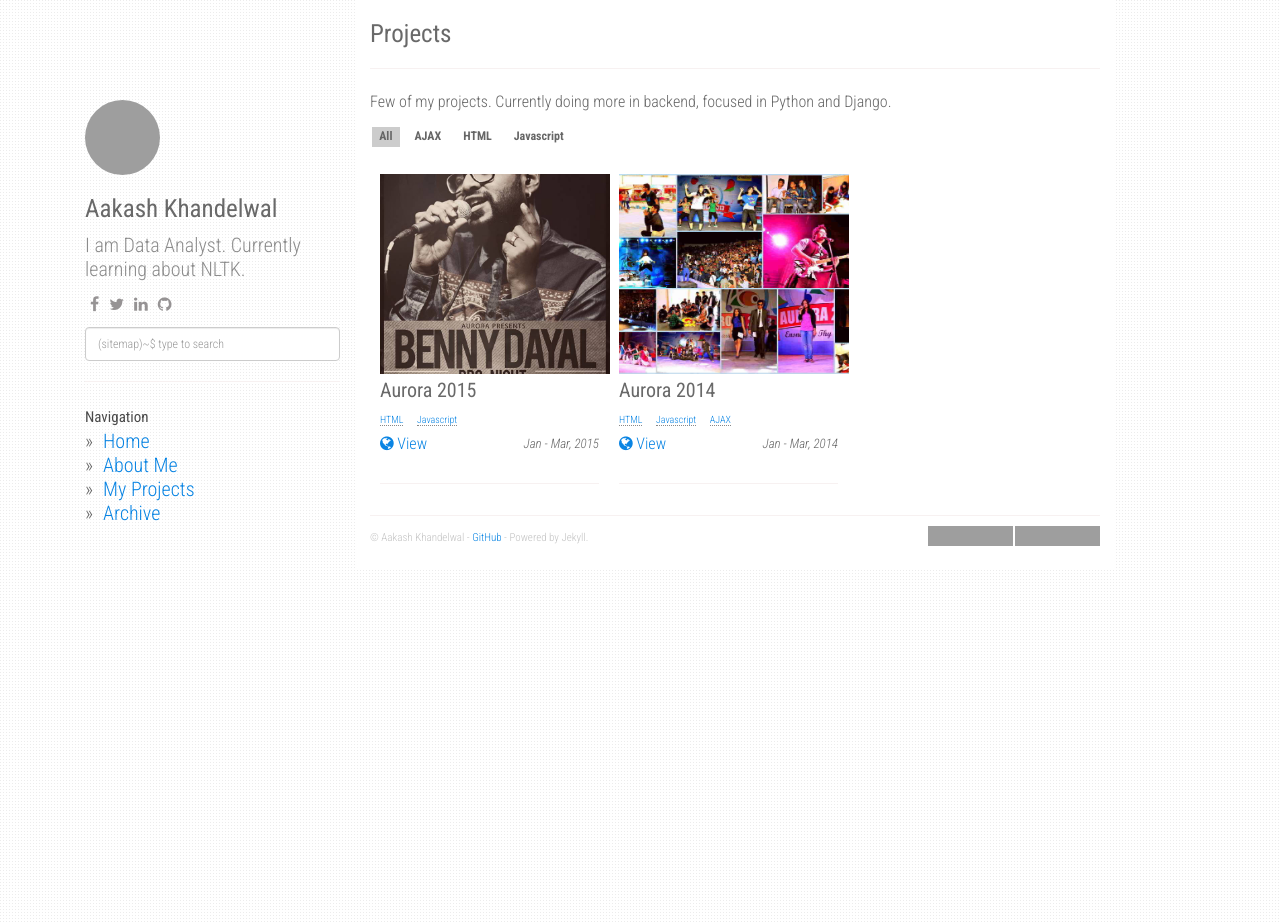
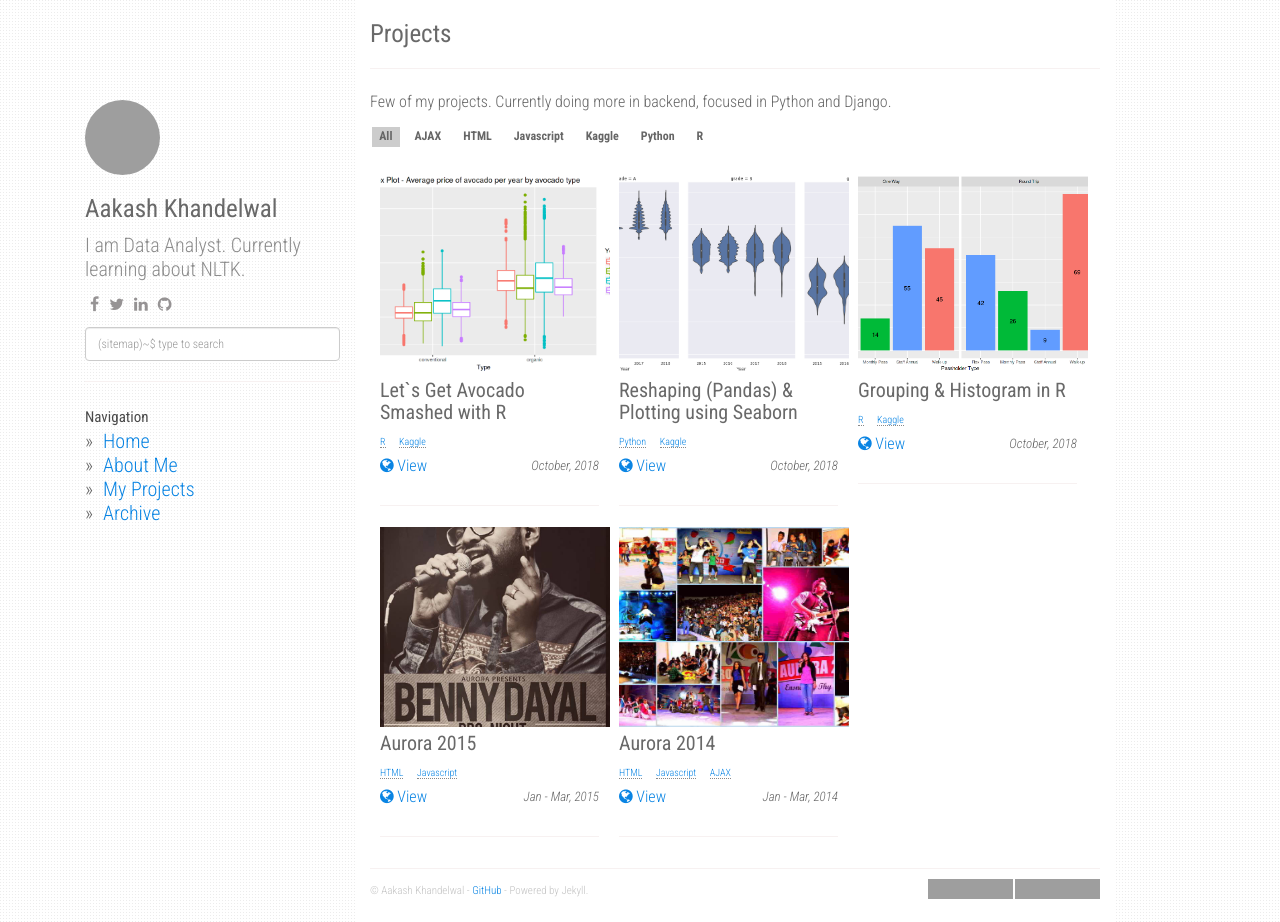
Before and after one commit to aakashkh/data-patterns, a Jekyll site: the page built from projects.md, in a window 1280 px wide and 922 px high. Built offline with Jekyll 4.4.1, drawn with Linux system fonts in a browser that asks for light colours; nearby versions of some CDN libraries; grey boxes are pictures that could not be loaded.

Commit message:
create pages for projects

```diff
--- a/_data/projects.json
+++ b/_data/projects.json
@@ -1,16 +1,41 @@
 [
 	{
-		"slug": "Aurora 2015",
+	"slug": "boxplot_r",
+	"name": "Let`s Get Avocado Smashed with R",
+	"image": "boxplot_r.png",
+	"url": "https://www.kaggle.com/aakashkh/let-s-get-avocado-smashed-with-r",
+	"date": "October, 2018",
+	"tags": ["R","Kaggle"]
+	},
+	{
+	"slug": "violin_python",
+	"name": "Reshaping (Pandas) & Plotting using Seaborn",
+	"image": "violin_python.png",
+	"url": "https://www.kaggle.com/aakashkh/reshaping-pandas-plots-box-violin-seaborn",
+	"date": "October, 2018",
+	"tags": ["Python","Kaggle"]
+	},
+	{
+	"slug": "histogram_r",
+	"name": "Grouping & Histogram in R",
+	"image": "histogram_r.png",
+	"url": "https://www.kaggle.com/aakashkh/grouping-histogram-in-r-bike-share-data",
+	"date": "October, 2018",
+	"tags": ["R","Kaggle"]
+	},
+	{
+		"slug": "aurora15",
 		"name": "Aurora 2015",
 		"image": "aurora15.jpg",
-		"url": "http://aakashkh.github.io/aurora15/",
+		"url": "https://aakashkh.github.io/aurora15/",
 		"date": "Jan - Mar, 2015",
 		"tags": ["HTML","Javascript"]
 	},
 	{
+		"slug": "aurora2k14",
 		"name": "Aurora 2014",
 		"image": "aurora2k14.jpg",
-		"url": "http://aakashkh.github.io/aurora-2k14/",
+		"url": "https://aakashkh.github.io/aurora-2k14/",
 		"date": "Jan - Mar, 2014",
 		"tags": ["HTML","Javascript", "AJAX"]
 	},
--- a/static/css/projects.css
+++ b/static/css/projects.css
@@ -76,5 +76,5 @@ a.project-detail:hover {
   text-decoration: none;
 }
 a.project-detail:hover h3 {
-  color: #62A253;
+  color: #273c75;
 }
```
Also changed, not shown: _project/aurora15.md (added, +6 -0 lines), _project/aurora2k14.md (added, +6 -0 lines), _project/boxplot_r.md (added, +6 -0 lines), _project/cool-project.md (deleted, +0 -6 lines), _project/histogram_r.md (added, +6 -0 lines), _project/violin_python.md (added, +6 -0 lines), static/projects/boxplot_r.png (added), static/projects/histogram_r.png (added), static/projects/placeholder.jpg (deleted), static/projects/violin_python.png (added).
